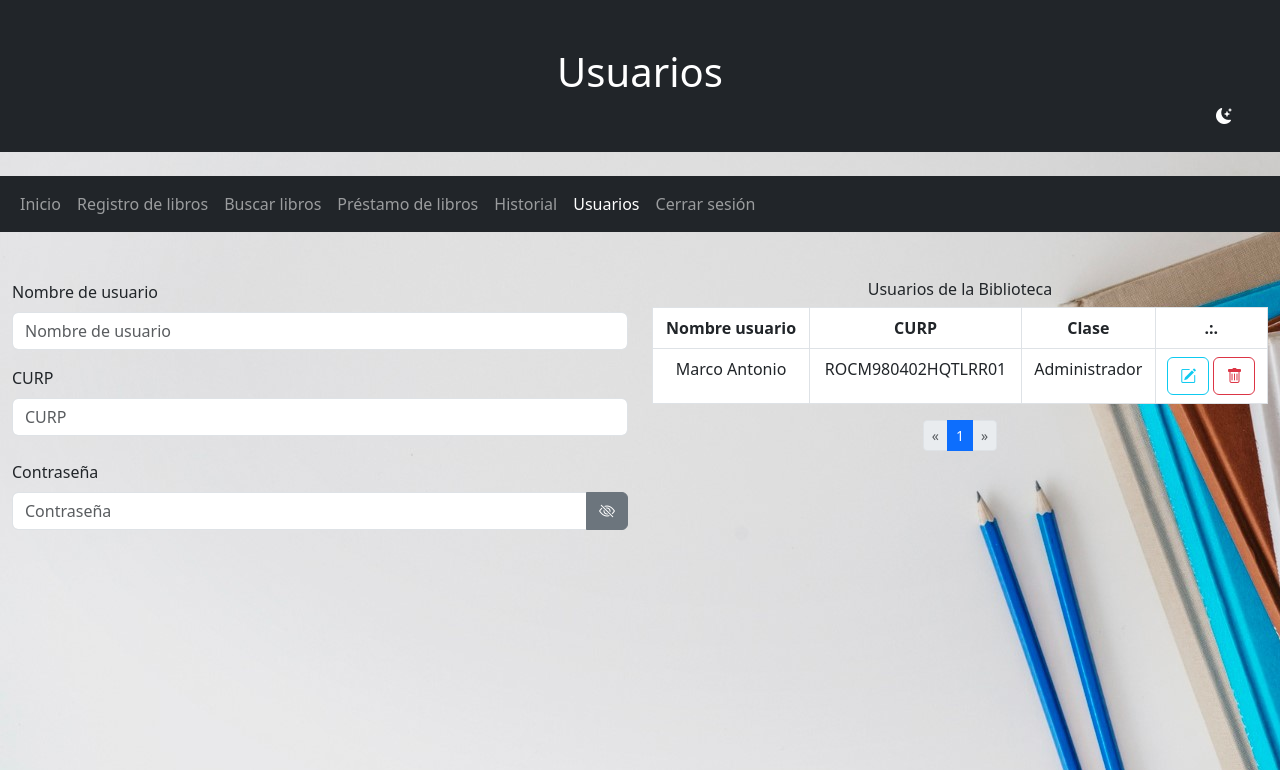
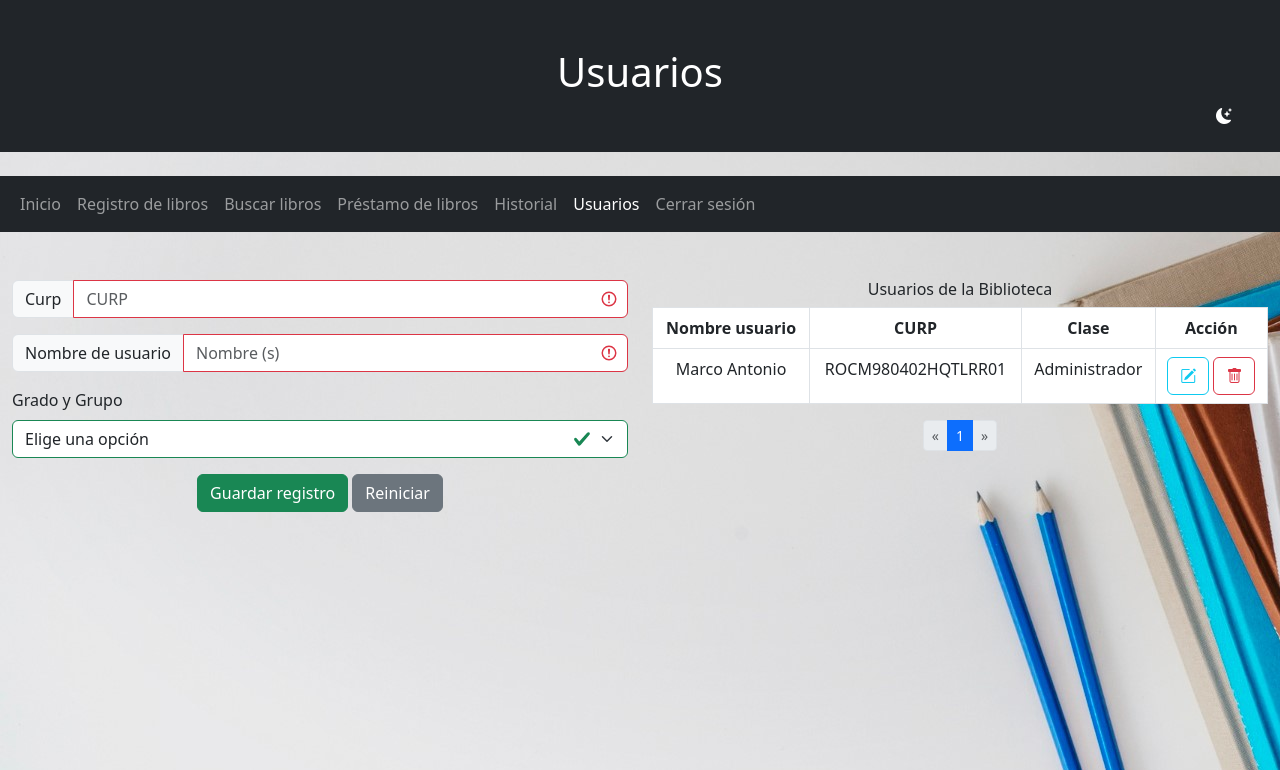
Before and after one commit to MarcoAntonioRoldanCruz/biblioteca, a PHP site: page /usuarios.php in a window 1280 px wide. Shown: the top 770 px of the page. Run offline with PHP 8.4, Linux system fonts and the light colour scheme; the visitor is signed in with stand-in values (Sample User, id 1); data comes from the database, SQL or seed files in the repository.

Commit message:
Ajuste final de usuarios y prestamos

```diff
--- a/js/main.js
+++ b/js/main.js
@@ -1,7 +1,11 @@
-$(function () {
+$(function() {
   // Habilitar tooltips
-	const tooltipTriggerList = document.querySelectorAll('[data-bs-toggle="tooltip"]');
-	const tooltipList = [...tooltipTriggerList].map(tooltipTriggerEl => new bootstrap.Tooltip(tooltipTriggerEl));
+  const tooltipTriggerList = document.querySelectorAll(
+    '[data-bs-toggle="tooltip"]'
+  );
+  const tooltipList = [...tooltipTriggerList].map(
+    tooltipTriggerEl => new bootstrap.Tooltip(tooltipTriggerEl)
+  );
   var u = localStorage.getItem("CurpUsuario");
   var t = localStorage.getItem("GradoGrupo");
   var theme = localStorage.getItem("theme");
@@ -11,7 +15,6 @@ $(function () {
     $("#theme").attr("data-bs-theme", "dark");
     $("#bg").removeClass("background");
     $("#bg").addClass("background_dark");
-
   } else {
     $("#theme").attr("data-bs-theme", "light");
     $("#bg").removeClass("background_dark");
@@ -21,34 +24,21 @@ $(function () {
   // console.log(u);
   // console.log(t);
   // console.log(theme);
-
 });
 
 function iniciar_sesion() {
   var curp = $("#sesion_curp").val();
   if (curp == "") {
-		Swal.fire(
-			'Error',
-			'CURP no puede estar vacío',
-			'error'
-		);
+    Swal.fire("Error", "CURP no puede estar vacío", "error");
     return;
   }
   var contrasenia = $("#sesion_contrasenia").val();
   if (contrasenia == "") {
-		Swal.fire(
-			'Error',
-			'La contraseña no puede estar vacía',
-			'error'
-		);
+    Swal.fire("Error", "La contraseña no puede estar vacía", "error");
     return;
   }
   if (curp != contrasenia) {
-		Swal.fire(
-			'Error',
-			'El CURP y la contraseña no coinciden',
-			'error'
-		);
+    Swal.fire("Error", "El CURP y la contraseña no coinciden", "error");
     return;
   }
   $.ajax({
@@ -59,33 +49,28 @@ function iniciar_sesion() {
       curp: curp
     },
     dataType: "html",
-		success: function (response) {
+    success: function(response) {
       console.log(response);
       localStorage.setItem("GradoGrupo", response);
       if (response != "no") {
         Swal.fire(
-					'Iniciando sesion',
-					'Bienvenido (a) a la biblioteca Altamirano',
-					'success'
+          "Iniciando sesion",
+          "Bienvenido (a) a la biblioteca Altamirano",
+          "success"
         );
         localStorage.setItem("CurpUsuario", curp);
         window.location = "dashboard.php"; //Se cambio a la terminacion .php.
-			}
-			else {
-				Swal.fire(
-					'Sesion no iniciada',
-					'Usuario no encontrado',
-					'warning'
-				);
+      } else {
+        Swal.fire("Sesion no iniciada", "Usuario no encontrado", "warning");
       }
     },
-		error: function (xhr) {
+    error: function(xhr) {
       //Error captura el error que haya ocurrido en la transferencia entre main.js o en el archivo php como funtions_class
       console.log(xhr.responseText);
       Swal.fire(
-				'Error',
-				'Ha ocurrido un error, por favor revise la consola o el inspector de la página para saber más detalles',
-				'error'
+        "Error",
+        "Ha ocurrido un error, por favor revise la consola o el inspector de la página para saber más detalles",
+        "error"
       );
     }
   });
@@ -99,22 +84,21 @@ function registrar_usuario() {
   //#region Validación de campos (si un campo viene vacío, manda un mensaje y no manda los datos a la base de datos)
   if (curp_registro == "") {
     Swal.fire(
-			'Registrar usuario',
-			'El CURP del usuario no puede venir vacío',
-			'error'
+      "Registrar usuario",
+      "El CURP del usuario no puede venir vacío",
+      "error"
     );
     $("#curp_registro").focus();
     return;
-	}
-	else {
+  } else {
     curp_registro = curp_registro.toUpperCase();
   }
 
   if (grado_grupo_registro == "") {
     Swal.fire(
-			'Registrar usuario',
-			'El grado y grupo del usuario no puede venir vacío',
-			'error'
+      "Registrar usuario",
+      "El grado y grupo del usuario no puede venir vacío",
+      "error"
     );
     $("#grado_grupo_registro").focus();
     return;
@@ -122,9 +106,9 @@ function registrar_usuario() {
 
   if (usuario_registro == "") {
     Swal.fire(
-			'Regisrar usuario',
-			'El nombre del usuario no puede venir vacío',
-			'success'
+      "Regisrar usuario",
+      "El nombre del usuario no puede venir vacío",
+      "success"
     );
     return;
   }
@@ -140,32 +124,33 @@ function registrar_usuario() {
       usuario_registro: usuario_registro
     },
     dataType: "HTML",
-		success: function (response) {
+    success: function(response) {
       console.log(response);
       if (response == "OK") {
         // Si response es OK significa que obtuvo una respuesta de functions_class y fue satisfactoria.
         Swal.fire(
-					'Registrar usuario',
-					'Usuario registrado exitosamente en el sistema',
-					'success'
+          "Registrar usuario",
+          "Usuario registrado exitosamente en el sistema",
+          "success"
         );
+        window.location.reload();
       } else {
         // Si response no es OK significa que no ejecutó la acción correctamente.
         Swal.fire(
-					'Registrar usuario',
-					'Usuario no registrado, por favor verifique que todos los datos vengan escritos correctamente',
-					'error'
+          "Registrar usuario",
+          "Usuario no registrado, por favor verifique que todos los datos vengan escritos correctamente",
+          "error"
         );
       }
     },
-		error: function (xhr) {
+    error: function(xhr) {
       console.log(xhr.responseText);
       //Error captura el error que haya ocurrido en la transferencia entre main.js o en el archivo php como funtions_class
       console.log(xhr.responseText);
       Swal.fire(
-				'Error',
-				'Ha ocurrido un error, por favor revise la consola o el inspector de la página para saber más detalles',
-				'error'
+        "Error",
+        "Ha ocurrido un error, por favor revise la consola o el inspector de la página para saber más detalles",
+        "error"
       );
     }
   });
@@ -183,33 +168,33 @@ function registrar_libro() {
   //#region Validación
   if (titulo_registro == "") {
     Swal.fire(
-			'Registrar libro',
-			'El título del libro no puede venir vacío',
-			'warning'
+      "Registrar libro",
+      "El título del libro no puede venir vacío",
+      "warning"
     );
     return;
   }
   if (autor_registro == "") {
     Swal.fire(
-			'Registrar libro',
-			'El autor del libro no puede venir vacío',
-			'warning'
+      "Registrar libro",
+      "El autor del libro no puede venir vacío",
+      "warning"
     );
     return;
   }
   if (categoria_registro == "") {
     Swal.fire(
-			'Registrar libro',
-			'La categoría del libro no puede venir vacía',
-			'warning'
+      "Registrar libro",
+      "La categoría del libro no puede venir vacía",
+      "warning"
     );
     return;
   }
   if (cantidad_registro == "") {
     Swal.fire(
-			'Registrar libro',
-			'La cantidad del libro no puede venir vacía',
-			'warning'
+      "Registrar libro",
+      "La cantidad del libro no puede venir vacía",
+      "warning"
     );
     return;
   }
@@ -227,29 +212,21 @@ function registrar_libro() {
       descripcion_registro: descripcion_registro
     },
     dataType: "html",
-		success: function (response) {
+    success: function(response) {
       console.log(response);
       if (response == "OK") {
         Swal.fire(
-					'Registrar libro',
-					'El libro ha quedado registrado exitosamente',
-					'success'
+          "Registrar libro",
+          "El libro ha quedado registrado exitosamente",
+          "success"
         );
       } else {
-				Swal.fire(
-					'Registrar libro',
-					'El libro no se ha registrado',
-					'error'
-				);
+        Swal.fire("Registrar libro", "El libro no se ha registrado", "error");
       }
     },
-		error: function (xhr) {
+    error: function(xhr) {
       console.log(xhr.responseText);
-			Swal.fire(
-				'Error',
-				'Ha ocurrido un error',
-				'error'
-			);
+      Swal.fire("Error", "Ha ocurrido un error", "error");
     }
   });
 }
@@ -258,9 +235,9 @@ function registrar_categoria() {
   var categoria_nuevo = $("#categoria_nuevo").val();
   if (categoria_nuevo == "") {
     Swal.fire(
-			'Categoría de libros',
-			'El nombre de la categoría viene vacío',
-			'warning'
+      "Categoría de libros",
+      "El nombre de la categoría viene vacío",
+      "warning"
     );
     return;
   }
@@ -272,25 +249,21 @@ function registrar_categoria() {
       categoria_nuevo: categoria_nuevo
     },
     dataType: "html",
-		success: async function (response) {
+    success: async function(response) {
       console.log(response);
       if (response == "OK") {
         await Swal.fire(
-					'Categoría de libros',
-					'Categoría guardada exitosamente',
-					'success'
+          "Categoría de libros",
+          "Categoría guardada exitosamente",
+          "success"
         );
-				$('#categoriaModal').modal('hide');
+        $("#categoriaModal").modal("hide");
         window.location.reload();
       }
     },
-		error: function (xhr) {
+    error: function(xhr) {
       console.log(xhr.responseText);
-			Swal.fire(
-				'Error',
-				'Ha ocurrido un error del sistema',
-				'error'
-			);
+      Swal.fire("Error", "Ha ocurrido un error del sistema", "error");
     }
   });
 }
@@ -305,46 +278,46 @@ function buscar_libro() {
       libro_buscar: libro_buscar
     },
     dataType: "html",
-		success: async function (response) {
+    success: async function(response) {
       // console.log(response);
       const Toast = Swal.mixin({
         toast: true,
-				position: 'bottom-end',
+        position: "bottom-end",
         showConfirmButton: false,
         timer: 1500,
         timerProgressBar: false,
-				didOpen: (toast) => {
-					toast.addEventListener('mouseenter', Swal.stopTimer)
-					toast.addEventListener('mouseleave', Swal.resumeTimer)
+        didOpen: toast => {
+          toast.addEventListener("mouseenter", Swal.stopTimer);
+          toast.addEventListener("mouseleave", Swal.resumeTimer);
         }
-			})
+      });
       await Toast.fire({
-				icon: 'info',
+        icon: "info",
         title: 'Buscando libros con el autor o título "' + libro_buscar + '"'
       });
       $("#tbody-libros").html(response);
       if (response == "0") {
         await Swal.fire(
-					'Buscar libros',
-					'No se han encontrado coincidencias',
-					'info'
+          "Buscar libros",
+          "No se han encontrado coincidencias",
+          "info"
         );
       }
     },
-		error: function (xhr) {
+    error: function(xhr) {
       // console.log(xhr.responseText);
-			Swal.fire(
-				'Error',
-				'Ha ocurrido un error en el sistema',
-				'error'
-			);
+      Swal.fire("Error", "Ha ocurrido un error en el sistema", "error");
     }
   });
 }
 
 function prestar_libro() {
   var libro_prestar = $("#libro_prestar").val();
-	var curp_usuario = localStorage.getItem("CurpUsuario");
+  var curp_usuario = $("#usuario_prestar").val();
+  // Swal.fire(curp_usuario);
+  if (curp_usuario == "") {
+    curp_usuario = localStorage.getItem("CurpUsuario");
+  }
   var fecha_prestamo = $("#fecha_prestamo").val();
   var numero_libro_prestar = $("#libro_prestar").attr("numero");
 
@@ -359,38 +332,145 @@ function prestar_libro() {
       numero_libro_prestar: numero_libro_prestar
     },
     dataType: "html",
-		success: async function (response) {
+    success: async function(response) {
       console.log(response);
       if (response == "Prestado") {
         Swal.fire(
-					'Préstamo libros',
-					'Este libro ya ha sido prestado, no se puede volver a prestar',
-					'info'
+          "Préstamo libros",
+          "Este libro ya ha sido prestado, no se puede volver a prestar",
+          "info"
         );
         return;
       } else if (response == "OK") {
         await Swal.fire(
-					'Préstamo libros',
-					'Libro prestado correctamente, devolver pronto',
-					'success'
+          "Préstamo libros",
+          "Libro prestado correctamente, devolver pronto",
+          "success"
         );
         location.reload();
       } else {
         Swal.fire(
-					'Préstamo libros',
-					'Este libro no se ha prestado, recargue página',
-					'info'
+          "Préstamo libros",
+          "Este libro no se ha prestado, recargue página",
+          "info"
         );
         return;
       }
     },
-		error: function (xhr) {
+    error: function(xhr) {
       console.log(xhr.responseText);
+      Swal.fire("Error", "Ha ocurrido un error en el sistema", "error");
+    }
+  });
+}
+
+function editar_usuario(id_usuario = 0) {
+  // Manda una petición AJAX de tipo JSON, es decir, espera recibir varios datos de tipo {clave: valor}
+  $.ajax({
+    type: "POST",
+    url: "functions_class.php",
+    data: {
+      accion: "editar_usuario",
+      id_usuario: id_usuario
+    },
+    dataType: "JSON",
+    success: function(response) {
+      // console.log(response);
+      // Recibió una estructura en forma de arreglo JSON {clave: valor} Y se recorre así.
+      $("#curp_registro").val(response.usuario.CurpUsuario);
+      $("#usuario_registro").val(response.usuario.NombreUsuario);
+      $("#grado_grupo_registro").val(response.usuario.GradoGrupo);
+      $("#btn-registrar_usuario").attr(
+        "onclick",
+        "modificar_usuario(" + response.usuario.IdUsuario + ")"
+      );
+      $("#btn-registrar_usuario").text("Modificar registro");
+    },
+    error: function(xhr) {
+      // Si algo sucede en la petición AJAX Regresa y coloca el error en la consola.
+      console.log(xhr.responseText);
+    }
+  });
+}
+
+function modificar_usuario(id_usuario = 0) {
+  var curp_registro = $("#curp_registro").val();
+  if (curp_registro == "") {
+    Swal.fire("Error", "CURP no puede venir vacío", "warning");
+    return;
+  }
+  var usuario_registro = $("#usuario_registro").val();
+  if (usuario_registro == "") {
+    Swal.fire("Error", "Nombre de usuario no puede venir vacío", "warning");
+    return;
+  }
+  var grado_grupo_registro = $("#grado_grupo_registro").val();
+  if (grado_grupo_registro == "") {
+    Swal.fire("Error", "Grado y grupo no puede venir vacío", "warning");
+    return;
+  }
+  $.ajax({
+    type: "POST",
+    url: "functions_class.php",
+    data: {
+      accion: "modificar_usuario",
+      curp_registro: curp_registro,
+      usuario_registro: usuario_registro,
+      grado_grupo_registro: grado_grupo_registro,
+      id_usuario: id_usuario
+    },
+    dataType: "html",
+    success: async function(response) {
+      console.log(response);
+      if (response == "OK") {
+        await Swal.fire("Registro modificado", "Actualizando datos", "success");
+        window.location.reload();
+      } else {
+        await Swal.fire("Error", "El registro no se modificó", "error");
+      }
+    }
+  });
+}
+
+function eliminar_usuario(id_usuario = 0) {
+  Swal.fire({
+    title: "Confirmar acción",
+    text: "¿Deseas dar de baja a este usuario?",
+    icon: "question",
+    showCancelButton: true,
+    confirmButtonColor: "#3085d6",
+    cancelButtonColor: "#d33",
+    confirmButtonText: "Confirmar",
+    cancelButtonText: "Cancelar"
+  }).then(result => {
+    if (result.isConfirmed) {
+      $.ajax({
+        type: "POST",
+        url: "functions_class.php",
+        data: {
+          accion: "eliminar_usuario",
+          id_usuario: id_usuario
+        },
+        dataType: "html",
+        success: async function(response) {
+          if (response == "OK") {
+            await Swal.fire(
+              "Usuario dado de baja exitosamente",
+              "Actualizando información",
+              "success"
+            );
+            window.location.reload();
+          } else {
+            console.clear();
+            console.log(response);
             Swal.fire(
-				'Error',
-				'Ha ocurrido un error en el sistema',
-				'error'
+              "Error",
+              "No se ha dado de baja al usuario, recargue la página y vuelva a intentar",
+              "error"
             );
+          }
+        }
+      });
     }
   });
 }
@@ -404,18 +484,13 @@ function buscar_lector(id_usuario = 0) {
       id_usuario: id_usuario
     },
     dataType: "html",
-		success: function (response) {
-			// console.log(response);
+    success: function(response) {
+      console.log(response);
       $("#libro_devolver").html(response);
-			// Swal.fire(response);
     },
-		error: function (xhr) {
+    error: function(xhr) {
       console.log(xhr.responseText);
-			Swal.fire(
-				'Error',
-				'Ha ocurrido un error en el sistema',
-				'error'
-			);
+      Swal.fire("Error", "Ha ocurrido un error en el sistema", "error");
       return;
     }
   });
@@ -423,7 +498,7 @@ function buscar_lector(id_usuario = 0) {
 
 function buscar_prestamo(id_prestamo = 0) {
   var libro = $("#libro_devolver").find(":selected");
-	var id_libro = ($(libro).attr("id_libro"));
+  var id_libro = $(libro).attr("id_libro");
   $("#libro_devolver").attr("id_libro", id_libro);
 
   $.ajax({
@@ -434,17 +509,13 @@ function buscar_prestamo(id_prestamo = 0) {
       id_prestamo: id_prestamo
     },
     dataType: "html",
-		success: function (response) {
+    success: function(response) {
       console.log(response);
       $("#fecha_devolucion_prestado").val(response);
     },
-		error: function (xhr) {
+    error: function(xhr) {
       console.log(xhr.responseText);
-			Swal.fire(
-				'Error',
-				'Ha ocurrido un error en el sistema',
-				'error'
-			);
+      Swal.fire("Error", "Ha ocurrido un error en el sistema", "error");
     }
   });
 }
@@ -457,26 +528,26 @@ function devolver_libro() {
 
   if (libro_devolver == "") {
     Swal.fire(
-			'Devolución de libro',
-			'No ha seleccionado el libro prestado a devolver',
-			'warning'
+      "Devolución de libro",
+      "No ha seleccionado el libro prestado a devolver",
+      "warning"
     );
     return;
   }
   if (fecha_devolucion == "") {
     Swal.fire(
-			'Devolución de libro',
-			'Elija la fecha para devolver el libro',
-			'warning'
+      "Devolución de libro",
+      "Elija la fecha para devolver el libro",
+      "warning"
     );
     return;
   }
 
   if (id_libro == "0") {
     Swal.fire(
-			'Devolución de libro',
-			'El libro no se ha identificado',
-			'warning'
+      "Devolución de libro",
+      "El libro no se ha identificado",
+      "warning"
     );
     return;
   }
@@ -492,30 +563,26 @@ function devolver_libro() {
       id_libro: id_libro
     },
     dataType: "html",
-		success: async function (response) {
+    success: async function(response) {
       console.log(response);
       if (response == "OK") {
         await Swal.fire(
-					'Devolución de libro',
-					'El registro de la devolución del libro se ha realizado correctamente, revisar el inventario',
-					'success'
+          "Devolución de libro",
+          "El registro de la devolución del libro se ha realizado correctamente, revisar el inventario",
+          "success"
         );
         location.reload();
       } else {
         Swal.fire(
-					'Devolución de libro',
-					'El libro no ha sido devuelto, recargue la página y reintente',
-					'warning'
+          "Devolución de libro",
+          "El libro no ha sido devuelto, recargue la página y reintente",
+          "warning"
         );
       }
     },
-		error: function (xhr) {
+    error: function(xhr) {
       console.log(xhr.responseText);
-			Swal.fire(
-				'Error',
-				'Ha ocurrido un error en el sistema',
-				'error'
-			);
+      Swal.fire("Error", "Ha ocurrido un error en el sistema", "error");
     }
   });
 }
@@ -526,18 +593,18 @@ function consultar_historial() {
 
   if (desde == "") {
     Swal.fire(
-			'Historial',
-			'¿Desde cuándo quiere consultar el historial?',
-			'question'
+      "Historial",
+      "¿Desde cuándo quiere consultar el historial?",
+      "question"
     );
     return;
   }
 
   if (hasta == "") {
     Swal.fire(
-			'Historial',
-			'¿Hasta cuándo quiere consultar el historial?',
-			'question'
+      "Historial",
+      "¿Hasta cuándo quiere consultar el historial?",
+      "question"
     );
     return;
   }
@@ -551,10 +618,10 @@ function consultar_historial() {
       hasta: hasta
     },
     dataType: "html",
-		success: function (response) {
+    success: function(response) {
       $("#tbody-historial").html(response);
     },
-		error: function (xhr) {
+    error: function(xhr) {
       console.log(xhr.responseText);
     }
   });
@@ -566,7 +633,6 @@ function ver_contrasenia() {
     $("#sesion_contrasenia").attr("type", "text");
     $("#ver_contrasenia_icon").removeClass("bi-eye-slash");
     $("#ver_contrasenia_icon").addClass("bi-eye");
-
   } else {
     $("#sesion_contrasenia").attr("type", "password");
     $("#ver_contrasenia_icon").removeClass("bi-eye");
@@ -587,11 +653,9 @@ function dark_mode() {
     // $("#bg").removeClass("background");
     // $("#bg").addClass("background_dark");
   }
-	$("#bg").animate({ opacity: 0.4 }, 500, function () {
+  $("#bg").animate({ opacity: 0.4 }, 500, function() {
     // La animación ha finalizado
     $("#bg").toggleClass("background background_dark");
     $("#bg").animate({ opacity: 1 }, 500);
   });
-
-
 }
--- a/usuarios.php
+++ b/usuarios.php
@@ -79,7 +79,7 @@ if ($total_usuarios > 0) {
 	<div class="container-fluid mt-5">
 		<div class="row">
 			<div class="col">
-				<form>
+				<!-- <form>
 					<div class="mb-3">
 						<label for="nombre_usuario" class="form-label">Nombre de usuario</label>
 						<input type="text" name="nombre_usuario" id="nombre_usuario" class="form-control" placeholder="Nombre de usuario">
@@ -88,15 +88,57 @@ if ($total_usuarios > 0) {
 						<label for="curp_usuario" class="form-label">CURP</label>
 						<input type="text" name="curp_usuario" id="curp_usuario" class="form-control" placeholder="CURP">
 					</div>
-					<label for="sesion_contrasenia" class="form-label">Contraseña</label>
+					<div class="text-center mb-3">
+						<button type="button" class="btn btn-primary" onclick="registrar_usuario()">Registrar</button>
+					</div>
+				</form> -->
+
+
+
+				<form class="was-validated">
 					<div class="input-group mb-3">
-						<!-- <span class="input-group-text">Contraseña</span> -->
-						<input type="password" id="sesion_contrasenia" class="form-control" placeholder="Contraseña" aria-label="Contraseña" required aria-describedby="btn_contrasenia">
-						<button class="btn btn-secondary" type="button" id="btn_contrasenia" onclick="ver_contrasenia()">
-							<i class="bi bi-eye-slash" id="ver_contrasenia_icon"></i>
-						</button>
+						<span class="input-group-text">Curp</span>
+						<input id="curp_registro" type="text" aria-label="curp" class="form-control text-uppercase" placeholder="CURP" required>
+					</div>
+					<div class="input-group mb-3">
+						<span class="input-group-text">Nombre de usuario</span>
+						<input id="usuario_registro" type="text" aria-label="curp" class="form-control" placeholder="Nombre (s)" required>
+					</div>
+					<div class="mb-3">
+						<label for="grado_grupo_registro" class="form-label">Grado y Grupo</label>
+						<select id="grado_grupo_registro" class="form-select">
+							<option selected>Elige una opción</option>
+							<option value="1A">1A</option>
+							<option value="1B">1B</option>
+							<option value="1C">1C</option>
+							<option value="1D">1D</option>
+							<option value="2A">2A</option>
+							<option value="2B">2B</option>
+							<option value="2C">2C</option>
+							<option value="2D">2D</option>
+							<option value="3A">3A</option>
+							<option value="3B">3B</option>
+							<option value="3C">3C</option>
+							<option value="4A">4A</option>
+							<option value="4B">4B</option>
+							<option value="4C">4C</option>
+							<option value="5A">5A</option>
+							<option value="5B">5B</option>
+							<option value="5C">5C</option>
+							<option value="6A">6A</option>
+							<option value="6B">6B</option>
+							<option value="6C">6C</option>
+							<option value="Administrador">Administrador</option>
+						</select>
+					</div>
+
+					<div class="text-center">
+						<button id="btn-registrar_usuario" onclick="registrar_usuario()" type="button" class="btn btn-success">Guardar registro</button>
+						<button class="btn btn-secondary" type="reset" onclick="window.location.reload()">Reiniciar</button>
 					</div>
 				</form>
+
+
 			</div>
 			<div class="col text-center">
 				<h6>Usuarios de la Biblioteca</h6>
@@ -106,7 +148,7 @@ if ($total_usuarios > 0) {
 							<th>Nombre usuario</th>
 							<th>CURP</th>
 							<th>Clase</th>
-							<th>.:.</th>
+							<th>Acción</th>
 						</tr>
 					</thead>
 					<tbody id="usuarios">
@@ -131,9 +173,8 @@ if ($total_usuarios > 0) {
 								echo "<td>{$usuario['CurpUsuario']}</td>";
 								echo "<td>{$usuario['GradoGrupo']}</td>";
 								echo "<td>
-								<button class='btn btn-outline-info'><i class='bi bi-pencil-square'></i></button>
-								<button class='btn btn-outline-danger'><i class='bi bi-trash'></i></button>
-
+								<button class='btn btn-outline-info' onclick='editar_usuario({$usuario['IdUsuario']})'><i class='bi bi-pencil-square'></i></button>
+								<button class='btn btn-outline-danger' onclick='eliminar_usuario({$usuario['IdUsuario']})'><i class='bi bi-trash'></i></button>
 								</td>";
 								echo "</tr>";
 							}
```
Also changed, not shown: functions_class.php (+35 -1 lines), prestamo.php (+19 -3 lines). Lines whose indentation alone changed are shown as unchanged.
